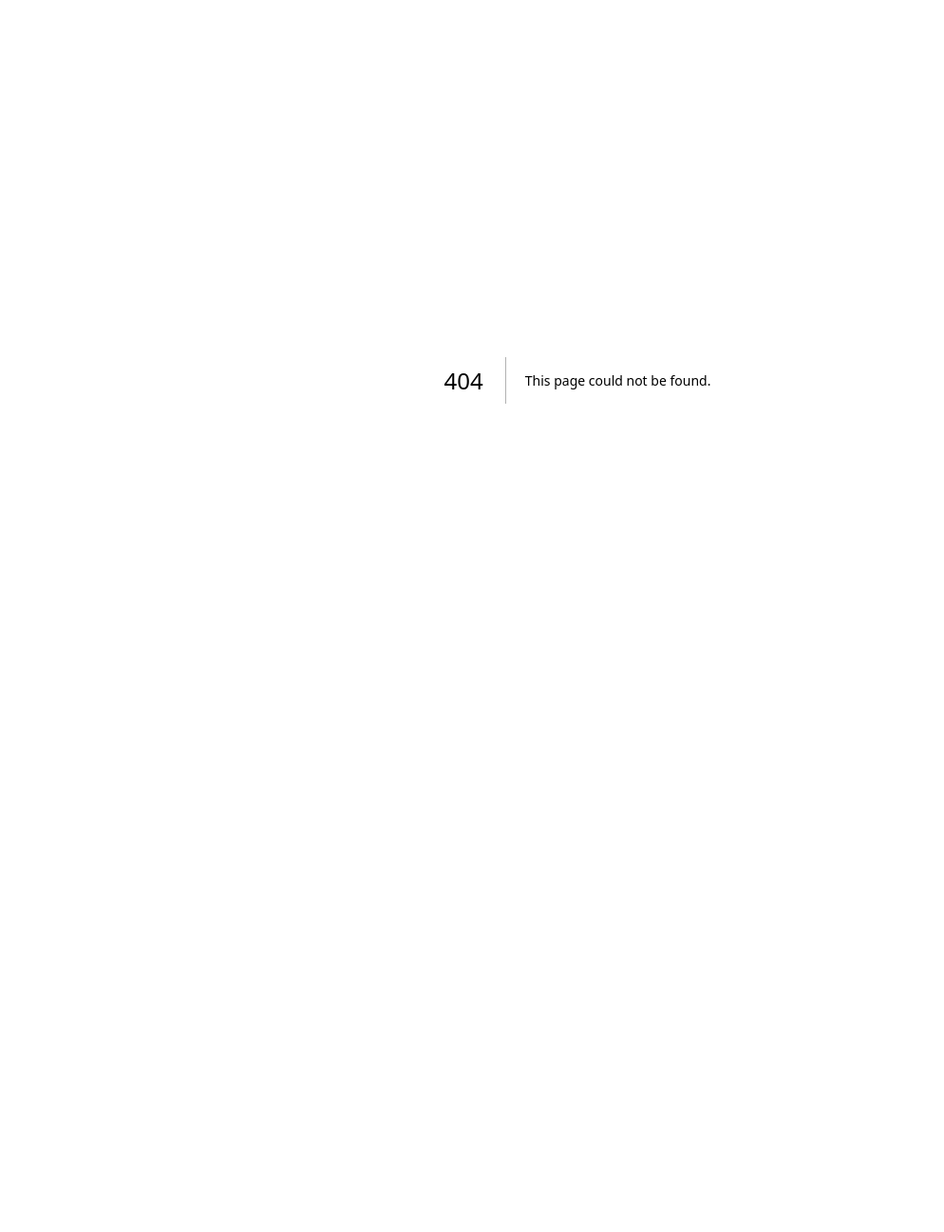
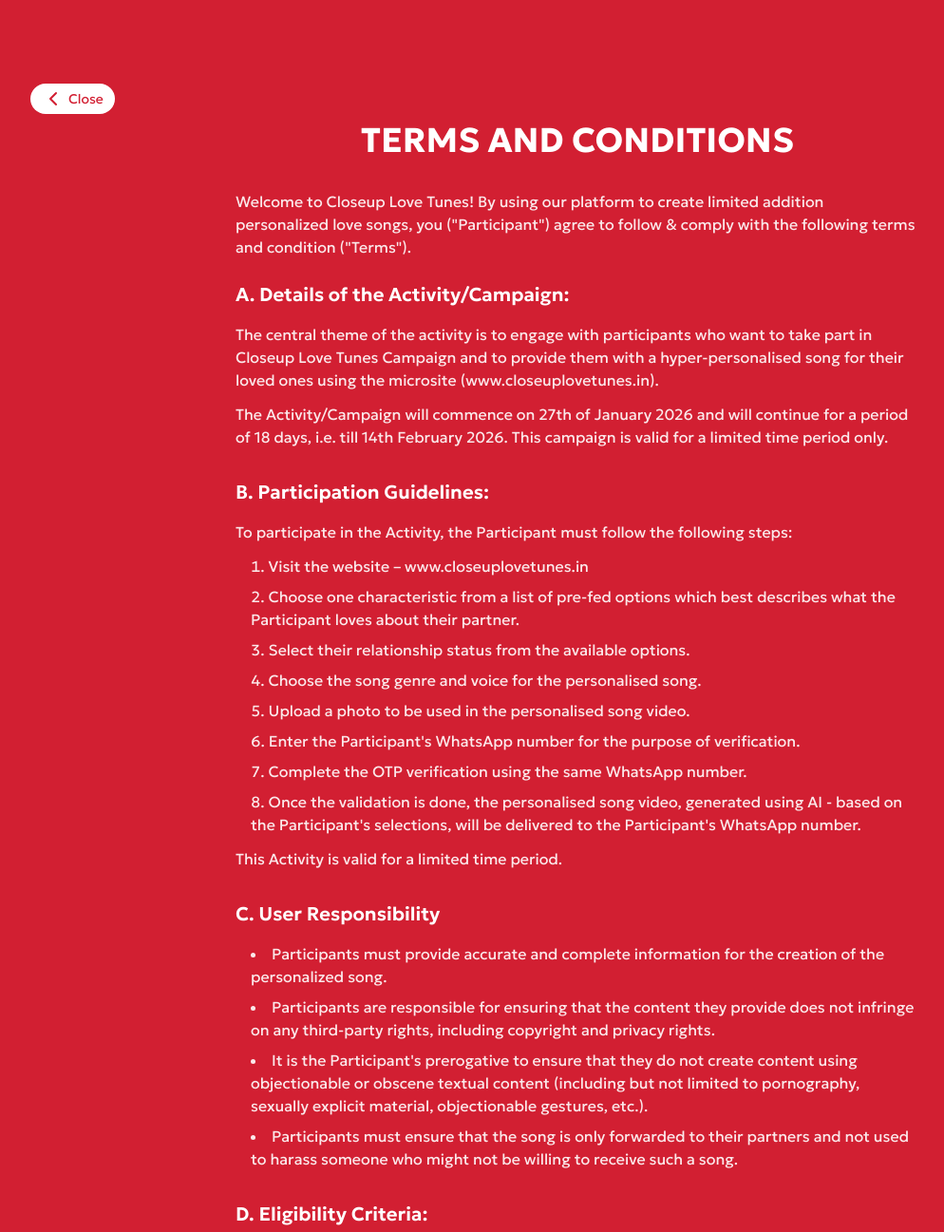
Before and after one commit to hivoco/closeup-frontend, a Next.js app: page /terms in a window 1280 px wide. Before the commit this address had no page. Shown: the top 1297 px of the page at 95% size, without its empty margins (32-1026 px from the left). Before the commit the page ends 800 px from the top, so only its background shows below. Built offline with nearby package versions, Linux system fonts and the light colour scheme.

Commit message:
Terms page done

```diff
--- a/app/input/page.tsx
+++ b/app/input/page.tsx
@@ -729,8 +729,8 @@
             className="mt-1 w-4 h-4 accent-black "
           />
           <span className="text-white text-[10px] font-normal">
-           “I agree to the HUL Legal Disclaimer and Terms & Conditions. All submitted content (text & image) is subject to AI analysis and manual review before video generation. This is valid for a limited time period."{' '}
-            <a href="#" className="underline">Link</a>
+           &quot;I agree to the HUL Legal Disclaimer and Terms & Conditions. All submitted content (text & image) is subject to AI analysis and manual review before video generation. This is valid for a limited time period.&quot;{' '}
+            <a href="/terms" target="_blank" rel="noopener noreferrer" className="underline">Link</a>
           </span>
         </label>
       )}
--- /dev/null
+++ b/app/terms/page.tsx
@@ -0,0 +1,132 @@
+'use client'
+
+import { ChevronLeft } from 'lucide-react'
+
+function TermsAndConditions() {
+
+  return (
+    <div className="min-h-screen bg-primary text-white">
+      {/* Close button */}
+      <button
+        onClick={() => window.close()}
+        className="fixed top-12 md:top-22 left-6 md:left-16 flex items-center px-3 py-2 md:py-1 bg-white rounded-full backdrop-blur-md md:gap-1 text-primary z-40"
+      >
+        <ChevronLeft className="md:size-6 size-4" />
+        <span className="md:text-sm text-xs">Close</span>
+      </button>
+
+      {/* Content */}
+      <div className="max-w-3xl mx-auto px-6 py-24 md:py-32">
+        <h1 className="text-2xl md:text-4xl font-bold text-center mb-8 text-white">
+          TERMS AND CONDITIONS
+        </h1>
+
+        <p className="mb-6 text-sm md:text-base text-white/90">
+          Welcome to Closeup Love Tunes! By using our platform to create limited addition personalized love songs, you (&quot;Participant&quot;) agree to follow &amp; comply with the following terms and condition (&quot;Terms&quot;).
+        </p>
+
+        {/* Section A */}
+        <section className="mb-8">
+          <h2 className="text-lg md:text-xl font-semibold mb-4 text-white">
+            A. Details of the Activity/Campaign:
+          </h2>
+          <p className="text-sm md:text-base text-white/90 mb-3">
+            The central theme of the activity is to engage with participants who want to take part in Closeup Love Tunes Campaign and to provide them with a hyper-personalised song for their loved ones using the microsite (www.closeuplovetunes.in).
+          </p>
+          <p className="text-sm md:text-base text-white/90">
+            The Activity/Campaign will commence on 27th of January 2026 and will continue for a period of 18 days, i.e. till 14th February 2026. This campaign is valid for a limited time period only.
+          </p>
+        </section>
+
+        {/* Section B */}
+        <section className="mb-8">
+          <h2 className="text-lg md:text-xl font-semibold mb-4 text-white">
+            B. Participation Guidelines:
+          </h2>
+          <p className="text-sm md:text-base text-white/90 mb-3">
+            To participate in the Activity, the Participant must follow the following steps:
+          </p>
+          <ol className="list-decimal list-inside text-sm md:text-base text-white/90 space-y-2 ml-4">
+            <li>Visit the website – www.closeuplovetunes.in</li>
+            <li>Choose one characteristic from a list of pre-fed options which best describes what the Participant loves about their partner.</li>
+            <li>Select their relationship status from the available options.</li>
+            <li>Choose the song genre and voice for the personalised song.</li>
+            <li>Upload a photo to be used in the personalised song video.</li>
+            <li>Enter the Participant&apos;s WhatsApp number for the purpose of verification.</li>
+            <li>Complete the OTP verification using the same WhatsApp number.</li>
+            <li>Once the validation is done, the personalised song video, generated using AI - based on the Participant&apos;s selections, will be delivered to the Participant&apos;s WhatsApp number.</li>
+          </ol>
+          <p className="text-sm md:text-base text-white/90 mt-3">
+            This Activity is valid for a limited time period.
+          </p>
+        </section>
+
+        {/* Section C */}
+        <section className="mb-8">
+          <h2 className="text-lg md:text-xl font-semibold mb-4 text-white">
+            C. User Responsibility
+          </h2>
+          <ul className="list-disc list-inside text-sm md:text-base text-white/90 space-y-2 ml-4">
+            <li>Participants must provide accurate and complete information for the creation of the personalized song.</li>
+            <li>Participants are responsible for ensuring that the content they provide does not infringe on any third-party rights, including copyright and privacy rights.</li>
+            <li>It is the Participant&apos;s prerogative to ensure that they do not create content using objectionable or obscene textual content (including but not limited to pornography, sexually explicit material, objectionable gestures, etc.).</li>
+            <li>Participants must ensure that the song is only forwarded to their partners and not used to harass someone who might not be willing to receive such a song.</li>
+          </ul>
+        </section>
+
+        {/* Section D */}
+        <section className="mb-8">
+          <h2 className="text-lg md:text-xl font-semibold mb-4 text-white">
+            D. Eligibility Criteria:
+          </h2>
+          <p className="text-sm md:text-base text-white/90">
+            Anyone who is above 18 years of age can participate in the Activity and use the portal for creation of a personalized song.
+          </p>
+        </section>
+
+        {/* Section E */}
+        <section className="mb-8">
+          <h2 className="text-lg md:text-xl font-semibold mb-4 text-white">
+            E. Intellectual Property
+          </h2>
+          <ul className="list-disc list-inside text-sm md:text-base text-white/90 space-y-2 ml-4">
+            <li>All songs created by Closeup Love Tunes remain the intellectual property of Closeup [Hindustan Unilever Limited (HUL)].</li>
+            <li>Users are granted a non-exclusive, non-transferable license to use the song for personal purposes only.</li>
+          </ul>
+        </section>
+
+        {/* Section F */}
+        <section className="mb-8">
+          <h2 className="text-lg md:text-xl font-semibold mb-4 text-white">
+            F. Privacy Policy
+          </h2>
+          <p className="text-sm md:text-base text-white/90">
+            Closeup Love Tunes is committed to protecting your privacy. Personal information provided by Users/Participant will only be used for the purpose of creating the personalized song and will not be shared with third parties without consent.
+          </p>
+        </section>
+
+        {/* Section G */}
+        <section className="mb-8">
+          <h2 className="text-lg md:text-xl font-semibold mb-4 text-white">
+            G. Additional Terms and Conditions:
+          </h2>
+          <ul className="list-disc list-inside text-sm md:text-base text-white/90 space-y-3 ml-4">
+            <li>The Participants must, at the request of HUL, participate in all promotional activities (such as publicity and photography) for the campaign, free of charge, and they consent to HUL using their name and image in all promotional materials.</li>
+            <li>By participating in the Activity, each Participant hereby agrees to receive details and information related to this Campaign, on their respective mobile phones, through WhatsApp message, during the entire duration of the Activity/Campaign.</li>
+            <li>HUL reserves the right to decline song output to any participant without assigning any reason. Any decision taken in this regard shall be final and binding and shall not be subject to any dispute or challenge.</li>
+            <li>All the Contest Terms including but not limited to the duration of the Activity and the value of the prizes (if any) may be reasonably amended as per our discretion. HUL Reserves the right, at its sole discretion and at any time, to amend or modify these terms and conditions, or cancel the Contest without any prior notice. HUL&apos;s decision shall be final in all aspects.</li>
+            <li>In no event shall HUL be liable for any damages, losses, liabilities, injury, or disappointment incurred or suffered by the Participant because of sharing the video to their partner.</li>
+            <li>Participant will be solely responsible for sharing the song to their partner.</li>
+            <li>This campaign is governed by the laws of India. Any disputes will be subject to the jurisdiction of the courts in Mumbai.</li>
+          </ul>
+        </section>
+
+        <p className="text-sm md:text-base text-white/90 mt-8 border-t border-white/30 pt-6">
+          By participating in the campaign, Participants acknowledge that they have read and understood these terms and conditions and agree to be bound by them.
+        </p>
+      </div>
+    </div>
+  )
+}
+
+export default TermsAndConditions
```
